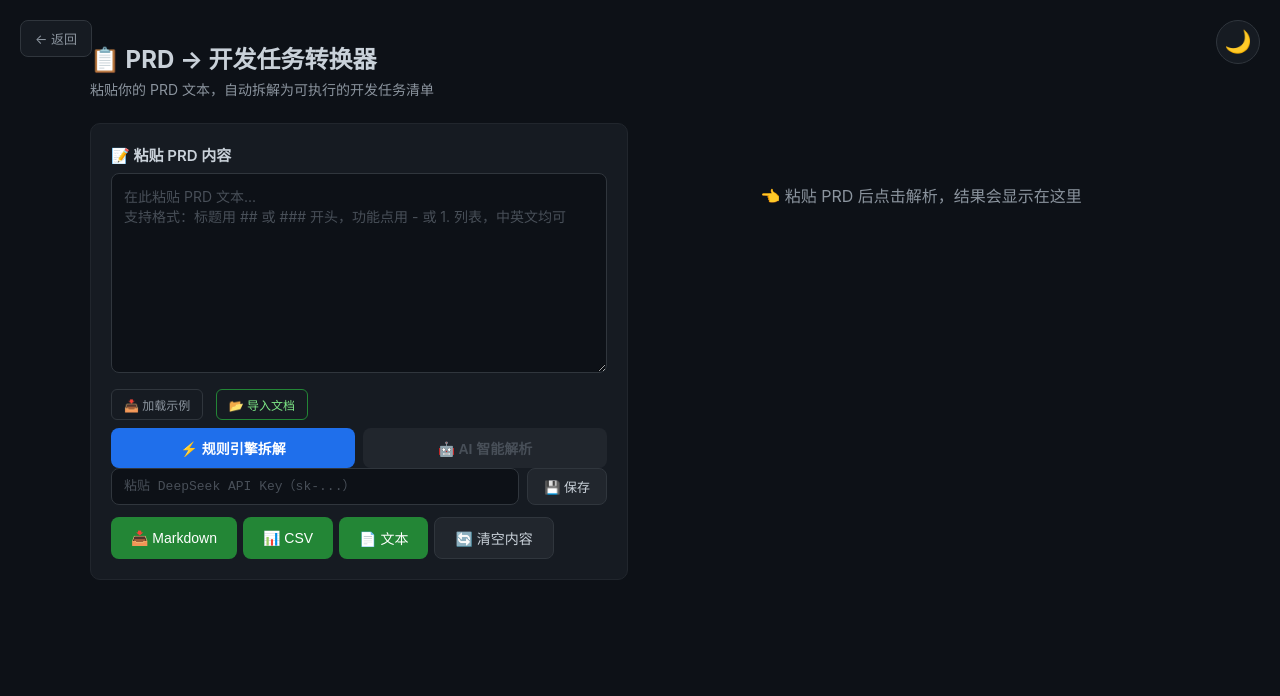
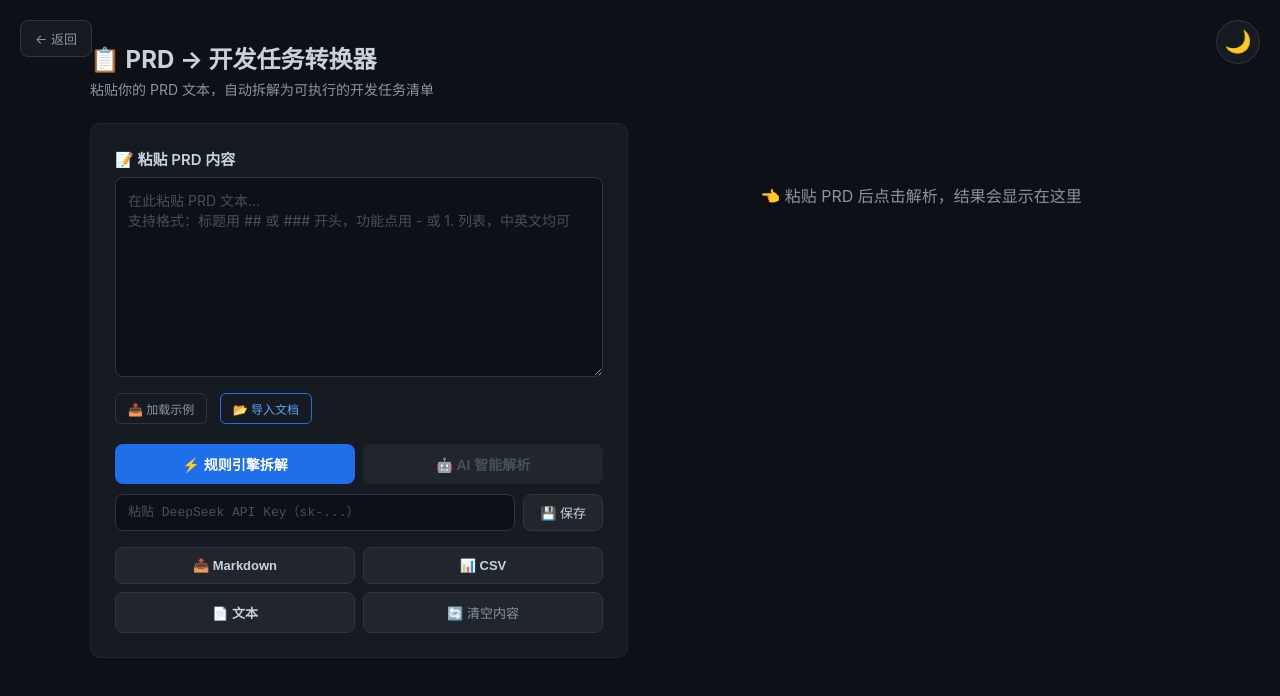
Before and after one commit to moss-jie/pm-toolbox, a website: page src/prd2task/index.html in a window 1280 px wide. Drawn offline with Linux system fonts and the light colour scheme.

Commit message:
PRD转换器左侧UI优化：按钮排版+间距+配色

```diff
--- a/src/prd2task/index.html
+++ b/src/prd2task/index.html
@@ -39,8 +39,7 @@
       background: #161b22;
       border: 1px solid #21262d;
       border-radius: 10px;
-      padding: 20px;
-      margin-bottom: 20px;
+      padding: 24px;
     }
     .input-section label {
       display: block;
@@ -77,11 +76,11 @@
       margin-right: 8px;
     }
     .example-btn:hover, .import-btn:hover { color: #58a6ff; border-color: #58a6ff; }
-    .import-btn { color: #7ee787; border-color: #238636; }
-    .import-btn:hover { color: #7ee787; border-color: #2ea043; }
+    .import-btn { color: #58a6ff; border-color: #1f6feb; }
+    .import-btn:hover { color: #79c0ff; border-color: #388bfd; }
     #fileInput { display: none; }
 
-    .btn-row { display: flex; gap: 8px; }
+    .btn-row { display: flex; gap: 8px; margin: 12px 0 8px; }
     .btn-convert, .btn-ai {
       flex: 1;
       padding: 10px;
@@ -103,7 +102,7 @@
     .api-key-row {
       display: flex;
       gap: 8px;
-      margin-bottom: 12px;
+      margin: 10px 0 4px;
     }
     .api-key-input {
       flex: 1;
@@ -235,31 +234,36 @@
     .tag-p2     { background: rgba(88,166,255,0.15); color: #58a6ff; }
 
     .export-bar {
-      margin-top: 8px;
-      display: flex;
-      gap: 6px;
-      flex-wrap: wrap;
+      margin-top: 16px;
+      display: grid;
+      grid-template-columns: 1fr 1fr;
+      gap: 8px;
     }
     .btn-export {
-      padding: 10px 20px;
-      background: #238636;
-      border: none;
-      border-radius: 8px;
-      color: white;
-      font-size: 14px;
-      cursor: pointer;
-    }
-    .btn-export:hover { background: #2ea043; }
-    .btn-clear {
-      padding: 10px 20px;
+      padding: 10px 12px;
       background: #21262d;
       border: 1px solid #30363d;
       border-radius: 8px;
       color: #c9d1d9;
-      font-size: 14px;
+      font-size: 13px;
+      font-weight: 600;
       cursor: pointer;
+      transition: all 0.2s;
+      text-align: center;
     }
-    .btn-clear:hover { background: #30363d; }
+    .btn-export:hover { border-color: #58a6ff; color: #58a6ff; }
+    .btn-clear {
+      padding: 10px 12px;
+      background: #21262d;
+      border: 1px solid #30363d;
+      border-radius: 8px;
+      color: #8b949e;
+      font-size: 13px;
+      cursor: pointer;
+      transition: all 0.2s;
+      text-align: center;
+    }
+    .btn-clear:hover { border-color: #f85149; color: #f85149; }
 
     /* ============================================
        亮色模式
```
